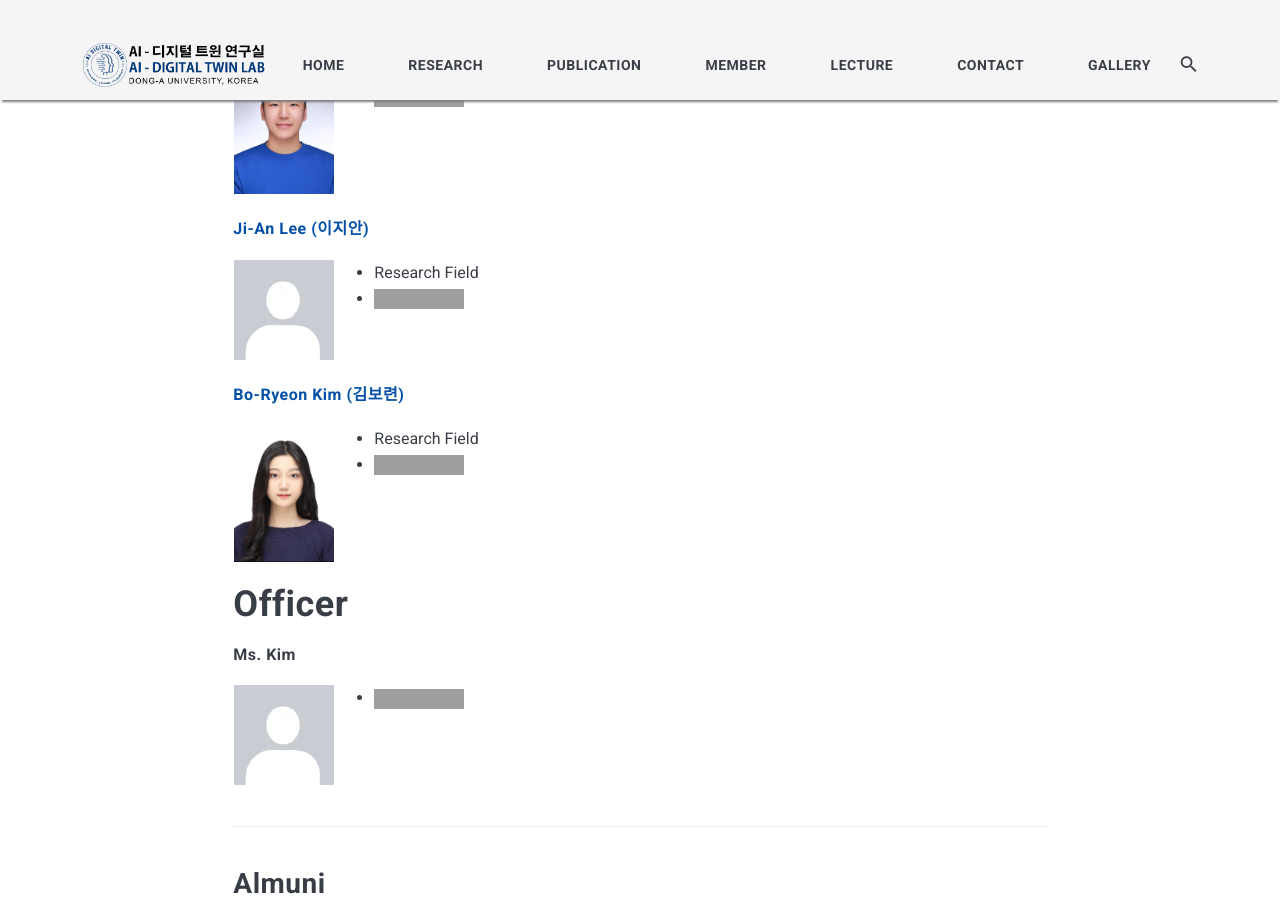
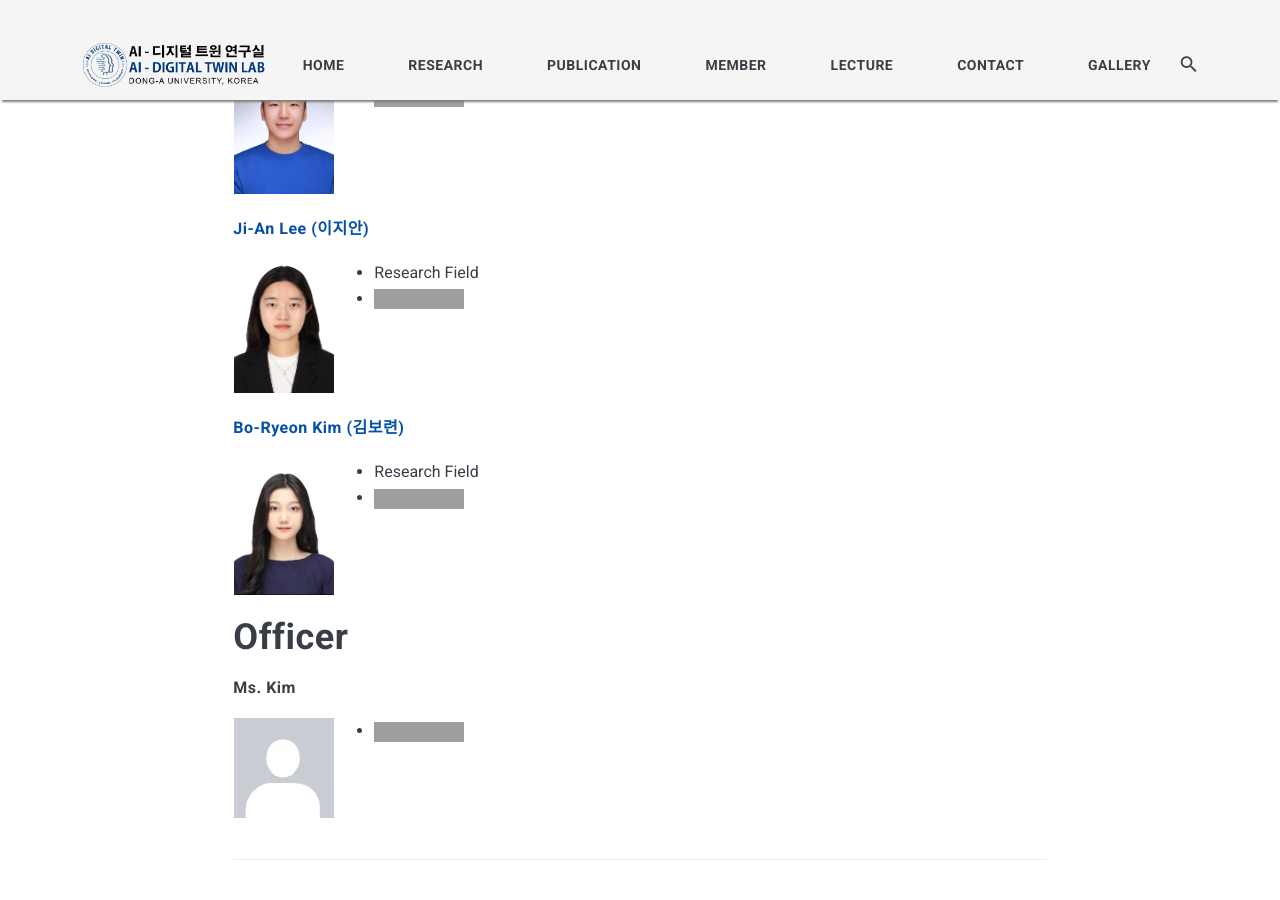
Before and after one commit to AIDTLab-DAU/AIDTLab-DAU.github.io, a Jekyll site: the page built from _pages/1-member.md, in a window 1280 px wide and 900 px high, scrolled down 5933 px. Built offline with Jekyll 4.4.1, drawn with Linux system fonts in a browser that asks for light colours; nearby versions of some CDN libraries; grey boxes are pictures that could not be loaded.

Commit message:
Ji-An img and information

```diff
--- a/_pages/1-member.md
+++ b/_pages/1-member.md
@@ -376,7 +376,7 @@
 
 <table border="0">
 	<tr valign="top">
-		<td width="120"><img align="left" width="100px" margin="10px" src="../images/default-ava.jpg"/></td>
+		<td width="120"><img align="left" width="100px" margin="10px" src="../images/Undergrad/Lab_FOTO/Ji-An Lee.jpg"/></td>
 		<td>
 			<ul>
 				<li>Research Field</li>
```
Also changed, not shown: images/Undergrad/Lab_FOTO/Ji-An Lee.jpg (added).
